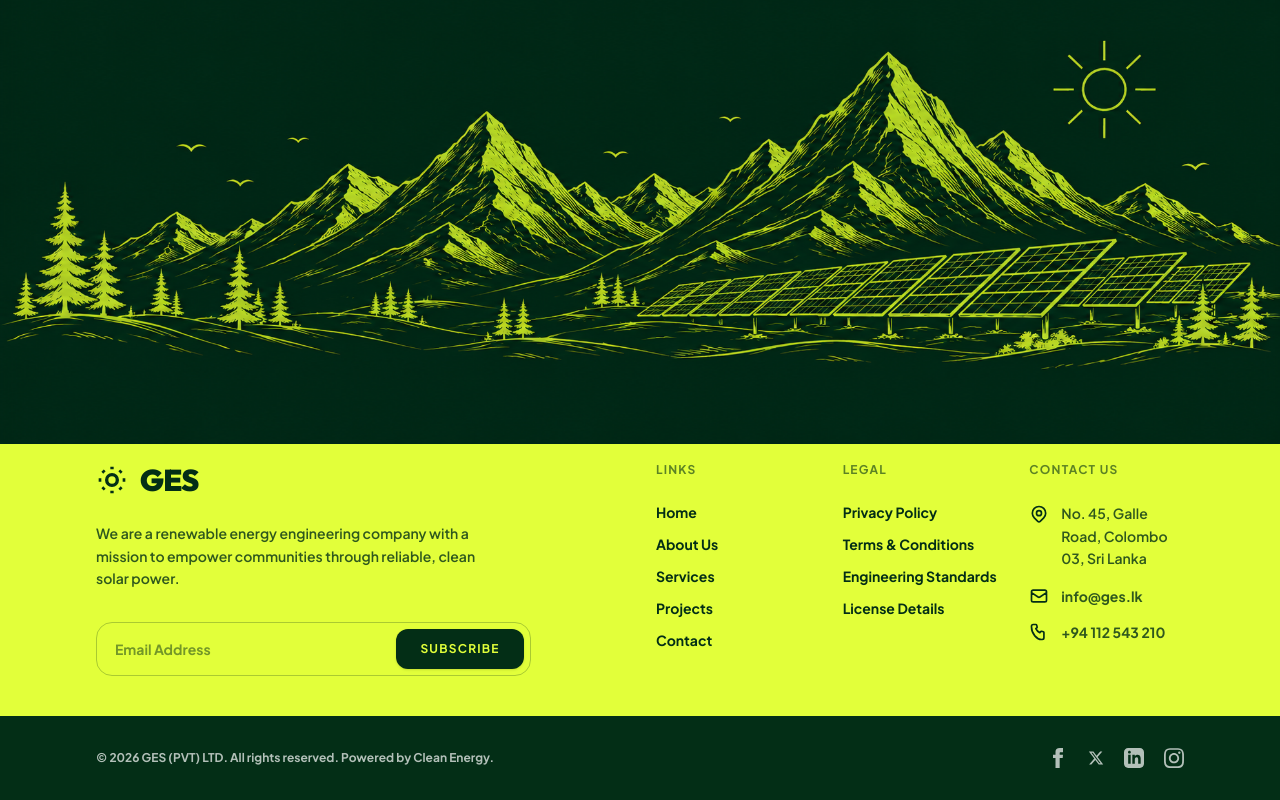
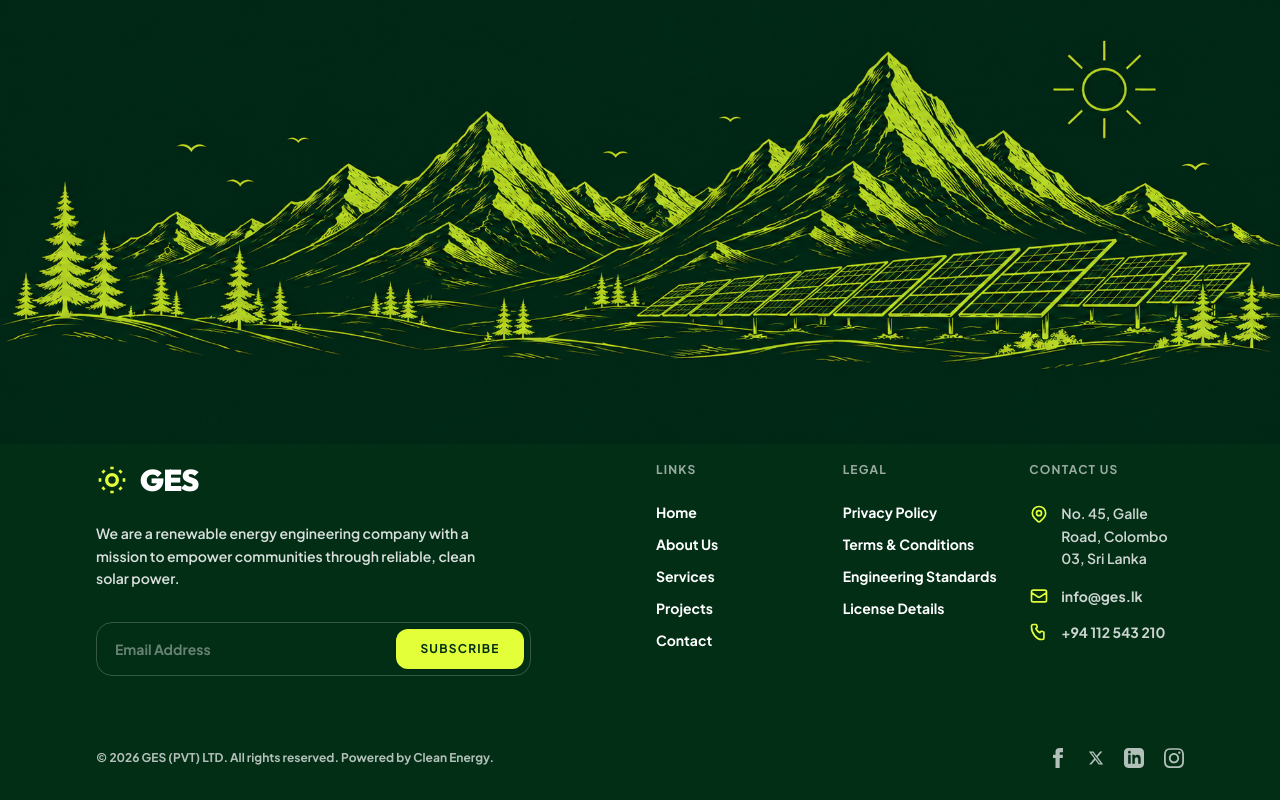
Before and after one commit to mss879/ges.lk, a Next.js app: page / in a window 1280 px wide. Shown: the part 3294-4094 px from the top of the page. Built offline with nearby package versions, Linux system fonts and the light colour scheme.

Commit message:
feat: set full footer to dark-green and menu items to white

```diff
--- a/src/app/page.tsx
+++ b/src/app/page.tsx
@@ -1502,13 +1502,13 @@ export default function Home() {
       </div>
       </section>      {/* FOOTER SECTION: Integrated Lime-Green Info Grid Overlayed on footer-1.png */}
       <footer
-        className="w-full text-[#032e16] pt-[250px] sm:pt-[330px] md:pt-[420px] lg:pt-[490px] xl:pt-[530px] pb-10 px-6 sm:px-12 md:px-16 lg:px-24 border-t border-[#032e16]/10 relative z-10 font-sans"
+        className="w-full text-white pt-[250px] sm:pt-[330px] md:pt-[420px] lg:pt-[490px] xl:pt-[530px] pb-10 px-6 sm:px-12 md:px-16 lg:px-24 border-t border-[#032e16]/10 relative z-10 font-sans"
         style={{
           backgroundImage: 'url("/footer-1.png")',
           backgroundSize: '100% auto',
           backgroundPosition: 'top center',
           backgroundRepeat: 'no-repeat',
-          backgroundColor: '#e2ff3a'
+          backgroundColor: '#032e16'
         }}
       >
         <div className="max-w-[1360px] mx-auto">
@@ -1516,25 +1516,25 @@ export default function Home() {
 
             {/* Column 1: Brand details & Newsletter Subscription */}
             <div className="lg:col-span-5 flex flex-col items-start">
-              <div className="flex items-center gap-3 font-display font-black text-2xl sm:text-3xl tracking-tight uppercase mb-6 text-[#032e16]">
-                <svg className="w-8 h-8 text-[#032e16]" fill="none" viewBox="0 0 24 24" stroke="currentColor" strokeWidth="2.5">
+              <div className="flex items-center gap-3 font-display font-black text-2xl sm:text-3xl tracking-tight uppercase mb-6 text-white">
+                <svg className="w-8 h-8 text-[#e2ff3a]" fill="none" viewBox="0 0 24 24" stroke="currentColor" strokeWidth="2.5">
                   <circle cx="12" cy="12" r="4" />
                   <path d="M12 2v2M12 20v2M4.93 4.93l1.41 1.41M17.66 17.66l1.41 1.41M2 12h2M20 12h2M6.34 17.66l-1.41 1.41M19.07 4.93l-1.41 1.41" />
                 </svg>
                 <span>GES</span>
               </div>
-              <p className="text-[#032e16]/80 font-semibold text-sm leading-relaxed max-w-sm">
+              <p className="text-white/85 font-semibold text-sm leading-relaxed max-w-sm">
                 We are a renewable energy engineering company with a mission to empower communities through reliable, clean solar power.
               </p>
 
               {/* Premium email subscription input */}
-              <div className="mt-8 flex items-center justify-between bg-transparent border border-[#032e16]/25 rounded-2xl p-1.5 w-full max-w-md focus-within:border-[#032e16]/55 transition-all duration-300">
+              <div className="mt-8 flex items-center justify-between bg-transparent border border-white/20 rounded-2xl p-1.5 w-full max-w-md focus-within:border-white/50 transition-all duration-300">
                 <input
                   type="email"
                   placeholder="Email Address"
-                  className="bg-transparent pl-3 pr-2 py-2.5 text-sm text-[#032e16] placeholder-[#032e16]/50 focus:outline-none w-full font-bold"
+                  className="bg-transparent pl-3 pr-2 py-2.5 text-sm text-white placeholder-white/40 focus:outline-none w-full font-bold"
                 />
-                <button className="bg-[#032e16] text-[#e2ff3a] hover:bg-[#032e16]/90 transition-all duration-300 px-6 py-3 rounded-xl text-xs font-bold uppercase tracking-widest cursor-pointer shrink-0 shadow-sm active:scale-[0.98]">
+                <button className="bg-[#e2ff3a] text-[#032e16] hover:bg-[#e2ff3a]/90 transition-all duration-300 px-6 py-3 rounded-xl text-xs font-bold uppercase tracking-widest cursor-pointer shrink-0 shadow-sm active:scale-[0.98]">
                   Subscribe
                 </button>
               </div>
@@ -1542,55 +1542,55 @@ export default function Home() {
 
             {/* Column 2: Navigation Links */}
             <div className="lg:col-span-2 lg:col-start-7 flex flex-col">
-              <h4 className="font-bold uppercase tracking-widest text-xs mb-6 text-[#032e16]/60">
+              <h4 className="font-bold uppercase tracking-widest text-xs mb-6 text-white/60">
                 Links
               </h4>
               <ul className="flex flex-col gap-3 font-bold text-sm">
-                <li><button onClick={() => setActiveTab("Home")} className="hover:opacity-60 transition-opacity cursor-pointer">Home</button></li>
-                <li><button onClick={() => setActiveTab("About")} className="hover:opacity-60 transition-opacity cursor-pointer">About Us</button></li>
-                <li><button onClick={() => setActiveTab("Services")} className="hover:opacity-60 transition-opacity cursor-pointer">Services</button></li>
-                <li><button onClick={() => setActiveTab("Projects")} className="hover:opacity-60 transition-opacity cursor-pointer">Projects</button></li>
-                <li><button onClick={() => setActiveTab("Contact")} className="hover:opacity-60 transition-opacity cursor-pointer">Contact</button></li>
+                <li><button onClick={() => setActiveTab("Home")} className="hover:text-[#e2ff3a] text-left transition-colors cursor-pointer">Home</button></li>
+                <li><button onClick={() => setActiveTab("About")} className="hover:text-[#e2ff3a] text-left transition-colors cursor-pointer">About Us</button></li>
+                <li><button onClick={() => setActiveTab("Services")} className="hover:text-[#e2ff3a] text-left transition-colors cursor-pointer">Services</button></li>
+                <li><button onClick={() => setActiveTab("Projects")} className="hover:text-[#e2ff3a] text-left transition-colors cursor-pointer">Projects</button></li>
+                <li><button onClick={() => setActiveTab("Contact")} className="hover:text-[#e2ff3a] text-left transition-colors cursor-pointer">Contact</button></li>
               </ul>
             </div>
 
             {/* Column 3: Legal/Policies */}
             <div className="lg:col-span-2 flex flex-col">
-              <h4 className="font-bold uppercase tracking-widest text-xs mb-6 text-[#032e16]/60">
+              <h4 className="font-bold uppercase tracking-widest text-xs mb-6 text-white/60">
                 Legal
               </h4>
               <ul className="flex flex-col gap-3 font-bold text-sm">
-                <li><a href="#" className="hover:opacity-60 transition-opacity">Privacy Policy</a></li>
-                <li><a href="#" className="hover:opacity-60 transition-opacity">Terms & Conditions</a></li>
-                <li><a href="#" className="hover:opacity-60 transition-opacity">Engineering Standards</a></li>
-                <li><a href="#" className="hover:opacity-60 transition-opacity">License Details</a></li>
+                <li><a href="#" className="hover:text-[#e2ff3a] transition-colors">Privacy Policy</a></li>
+                <li><a href="#" className="hover:text-[#e2ff3a] transition-colors">Terms & Conditions</a></li>
+                <li><a href="#" className="hover:text-[#e2ff3a] transition-colors">Engineering Standards</a></li>
+                <li><a href="#" className="hover:text-[#e2ff3a] transition-colors">License Details</a></li>
               </ul>
             </div>
 
             {/* Column 4: Contact Us Info */}
             <div className="lg:col-span-2 flex flex-col">
-              <h4 className="font-bold uppercase tracking-widest text-xs mb-6 text-[#032e16]/60">
+              <h4 className="font-bold uppercase tracking-widest text-xs mb-6 text-white/60">
                 Contact Us
               </h4>
-              <ul className="flex flex-col gap-4 font-bold text-sm text-[#032e16]/80">
+              <ul className="flex flex-col gap-4 font-bold text-sm text-white/80">
                 <li className="flex items-start gap-3">
-                  <svg className="w-5 h-5 text-[#032e16] shrink-0 mt-0.5" fill="none" viewBox="0 0 24 24" stroke="currentColor" strokeWidth="2">
+                  <svg className="w-5 h-5 text-[#e2ff3a] shrink-0 mt-0.5" fill="none" viewBox="0 0 24 24" stroke="currentColor" strokeWidth="2">
                     <path strokeLinecap="round" strokeLinejoin="round" d="M17.657 16.657L13.414 20.9a1.998 1.998 0 01-2.827 0l-4.244-4.243a8 8 0 1111.314 0z" />
                     <path strokeLinecap="round" strokeLinejoin="round" d="M15 11a3 3 0 11-6 0 3 3 0 016 0z" />
                   </svg>
                   <span className="leading-relaxed font-semibold">No. 45, Galle Road, Colombo 03, Sri Lanka</span>
                 </li>
                 <li className="flex items-center gap-3">
-                  <svg className="w-5 h-5 text-[#032e16] shrink-0" fill="none" viewBox="0 0 24 24" stroke="currentColor" strokeWidth="2">
+                  <svg className="w-5 h-5 text-[#e2ff3a] shrink-0" fill="none" viewBox="0 0 24 24" stroke="currentColor" strokeWidth="2">
                     <path strokeLinecap="round" strokeLinejoin="round" d="M3 8l7.89 5.26a2 2 0 002.22 0L21 8M5 19h14a2 2 0 002-2V7a2 2 0 00-2-2H5a2 2 0 00-2 2v10a2 2 0 002 2z" />
                   </svg>
-                  <a href="mailto:info@ges.lk" className="hover:opacity-60 transition-opacity">info@ges.lk</a>
+                  <a href="mailto:info@ges.lk" className="hover:text-[#e2ff3a] transition-colors">info@ges.lk</a>
                 </li>
                 <li className="flex items-center gap-3">
-                  <svg className="w-5 h-5 text-[#032e16] shrink-0" fill="none" viewBox="0 0 24 24" stroke="currentColor" strokeWidth="2">
+                  <svg className="w-5 h-5 text-[#e2ff3a] shrink-0" fill="none" viewBox="0 0 24 24" stroke="currentColor" strokeWidth="2">
                     <path strokeLinecap="round" strokeLinejoin="round" d="M3 5a2 2 0 012-2h3.28a1 1 0 01.94.725l.548 2.2a1 1 0 01-.321.988l-1.305.98a10.582 10.582 0 004.872 4.872l.98-1.305a1 1 0 01.988-.321l2.2.548a1 1 0 01.725.94V19a2 2 0 01-2 2h-1C9.716 21 3 14.284 3 6V5z" />
                   </svg>
-                  <a href="tel:+94112543210" className="hover:opacity-60 transition-opacity">+94 112 543 210</a>
+                  <a href="tel:+94112543210" className="hover:text-[#e2ff3a] transition-colors">+94 112 543 210</a>
                 </li>
               </ul>
             </div>
```
